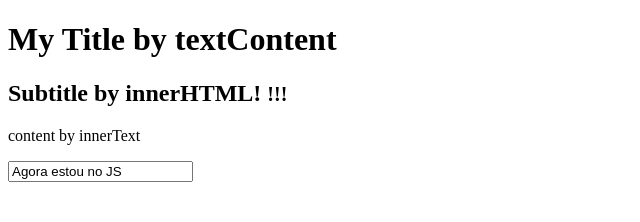
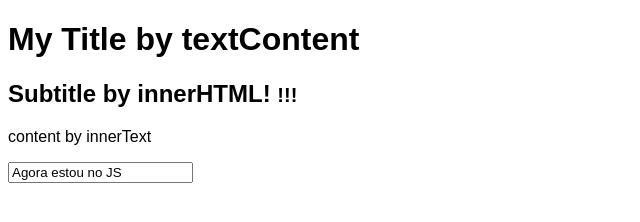
Before and after one commit to Lucas-kechi/PROJETOS, a plain HTML site: page Rocketseat/DOM/index.html in a window 1280 px wide. Shown: the whole page, without its empty margins (0-640 px from the left). Drawn offline with Linux system fonts and the light colour scheme.

Commit message:
Manipulando estilos e classes

```diff
--- a/Rocketseat/DOM/index.html
+++ b/Rocketseat/DOM/index.html
@@ -5,6 +5,14 @@
         <meta http-equiv="X-UA-Compatible" content="IE=edge">
         <meta name="viewport" content="width=device-width, initial-scale=1.0">
         <title>Document</title>
+        <style>
+            .active {
+                color: red;
+            }
+            .green {
+                background-color: green;
+            }
+        </style>
     </head>
     <body>
         <header class="top">
--- a/Rocketseat/DOM/script.js
+++ b/Rocketseat/DOM/script.js
@@ -53,3 +53,13 @@
     // Removendo atributos
     headerId.removeAttribute('id');
 }
+{   // MANIPULANDO ESTILOS E CLASSES
+    // Style
+    const body = document.querySelector('body');
+    body.style.fontFamily = 'sans-serif'
+    // classList
+    body.classList.add('active', 'green');
+    console.log(body.classList);
+    body.classList.remove('green');
+    body.classList.toggle('active')
+}
```
